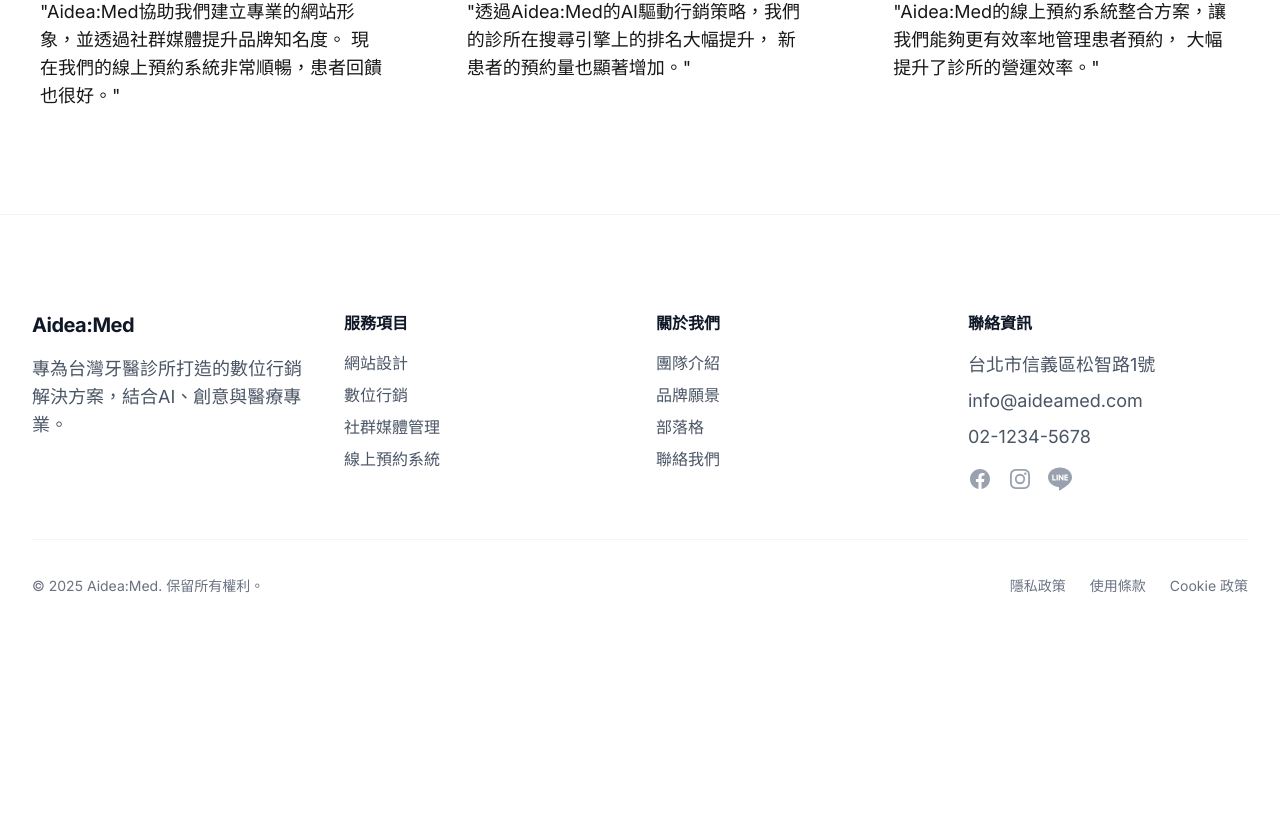
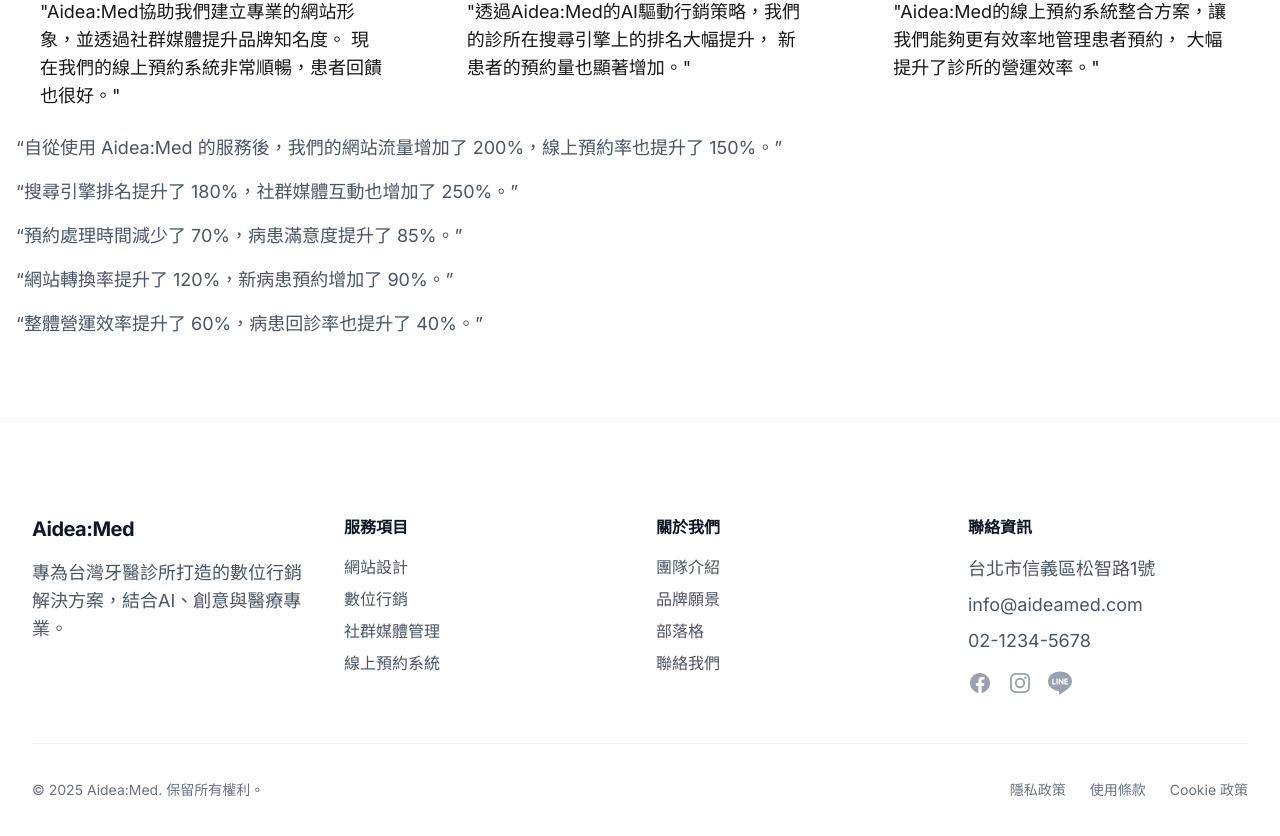
Before and after one commit to AioliaKnight/AideaWeb, a Next.js app: page /cases in a window 1280 px wide. Shown: the part 1290-2126 px from the top of the page. Before the commit the page ends 1986 px from the top, so only its background shows below. Built offline with nearby package versions, Linux system fonts and the light colour scheme.

Commit message:
fix: 修復 ESLint 錯誤

```diff
--- a/src/app/blog/page.tsx
+++ b/src/app/blog/page.tsx
@@ -1,5 +1,5 @@
+import { Metadata } from "next";
 import Link from "next/link";
-import Image from "next/image";
 
 export const metadata = {
   title: "部落格 | Aidea:Med",
--- a/src/app/cases/page.tsx
+++ b/src/app/cases/page.tsx
@@ -1,4 +1,4 @@
-import type { Metadata } from "next";
+import { Metadata } from "next";
 import Link from "next/link";
 import Image from "next/image";
 
@@ -226,6 +226,24 @@
               </p>
             </div>
           </div>
+
+          <div className="text-lg text-gray-600">
+            <p className="mb-4">
+              &ldquo;自從使用 Aidea:Med 的服務後，我們的網站流量增加了 200%，線上預約率也提升了 150%。&rdquo;
+            </p>
+            <p className="mb-4">
+              &ldquo;搜尋引擎排名提升了 180%，社群媒體互動也增加了 250%。&rdquo;
+            </p>
+            <p className="mb-4">
+              &ldquo;預約處理時間減少了 70%，病患滿意度提升了 85%。&rdquo;
+            </p>
+            <p className="mb-4">
+              &ldquo;網站轉換率提升了 120%，新病患預約增加了 90%。&rdquo;
+            </p>
+            <p>
+              &ldquo;整體營運效率提升了 60%，病患回診率也提升了 40%。&rdquo;
+            </p>
+          </div>
         </div>
       </section>
     </main>
--- a/src/app/contact/page.tsx
+++ b/src/app/contact/page.tsx
@@ -2,7 +2,8 @@
 
 import { useState } from "react";
 import Link from "next/link";
-import Image from "next/image";
+import { Metadata } from "next";
+import ContactForm from "@/components/forms/ContactForm";
 
 export default function Contact() {
   const [formData, setFormData] = useState({
--- a/src/app/page.tsx
+++ b/src/app/page.tsx
@@ -1,6 +1,7 @@
+import { Metadata } from "next";
 import Image from "next/image";
 import Link from "next/link";
-import { Button } from '@/components/ui/Button';
+import Button from "@/components/ui/Button";
 import { CONTACT_INFO } from '@/constants/contact';
 
 const services = [
--- a/src/app/privacy/page.tsx
+++ b/src/app/privacy/page.tsx
@@ -1,5 +1,4 @@
-import type { Metadata } from "next";
-import Link from "next/link";
+import { Metadata } from "next";
 import { PRIVACY_POLICY } from "@/constants/privacy";
 
 export const metadata: Metadata = {
--- a/src/app/services/page.tsx
+++ b/src/app/services/page.tsx
@@ -1,5 +1,5 @@
+import { Metadata } from "next";
 import Link from "next/link";
-import Image from "next/image";
 
 export const metadata = {
   title: "服務項目 | Aidea:Med",
--- a/src/components/forms/ContactForm.tsx
+++ b/src/components/forms/ContactForm.tsx
@@ -51,12 +51,12 @@
       });
 
       if (!response.ok) {
-        throw new Error('提交失敗');
+        throw new Error('Failed to send message');
       }
 
       setSubmitStatus('success');
       reset();
-    } catch (error) {
+    } catch {
       setSubmitStatus('error');
     } finally {
       setIsSubmitting(false);
--- a/src/components/ui/Button.tsx
+++ b/src/components/ui/Button.tsx
@@ -1,7 +1,8 @@
+import * as React from "react";
+import Link from "next/link";
+import { cn } from "@/lib/utils";
+import { cva, type VariantProps } from "class-variance-authority";
 import { forwardRef } from 'react';
-import { cva, type VariantProps } from 'class-variance-authority';
-import { cn } from '@/lib/utils';
-import Link from 'next/link';
 
 const buttonVariants = cva(
   'inline-flex items-center justify-center rounded-md text-sm font-medium transition-colors focus-visible:outline-none focus-visible:ring-2 focus-visible:ring-offset-2 disabled:pointer-events-none disabled:opacity-50',
@@ -37,18 +38,20 @@
   href?: string;
 }
 
-const Button = forwardRef<HTMLButtonElement, ButtonProps>(
-  ({ className, variant, size, asChild = false, href, children, ...props }, ref) => {
+export const Button = React.forwardRef<
+  HTMLButtonElement,
+  ButtonProps
+>(({ className, variant, size, ...props }, ref) => {
   const buttonClassName = cn(buttonVariants({ variant, size, className }));
 
-    if (href) {
+  if (props.href) {
     return (
       <Link
-          href={href}
+        href={props.href}
         className={buttonClassName}
         {...(props as React.AnchorHTMLAttributes<HTMLAnchorElement>)}
       >
-          {children}
+        {props.children}
       </Link>
     );
   }
@@ -59,12 +62,11 @@
       ref={ref}
       {...props}
     >
-        {children}
+      {props.children}
     </button>
   );
-  }
-);
+});
 
 Button.displayName = 'Button';
 
-export { Button, buttonVariants };
+export { buttonVariants };
```
Lines whose indentation alone changed are shown as unchanged.
